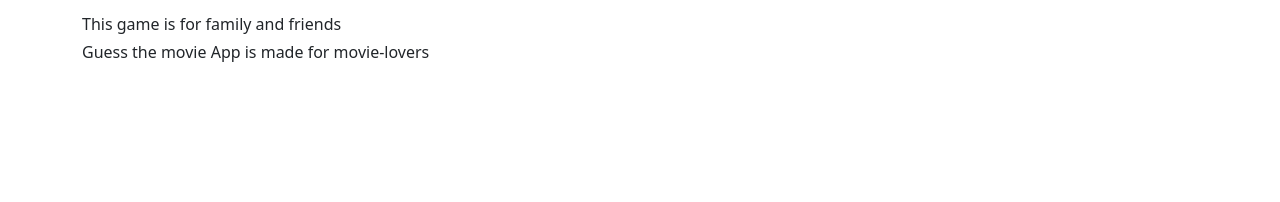
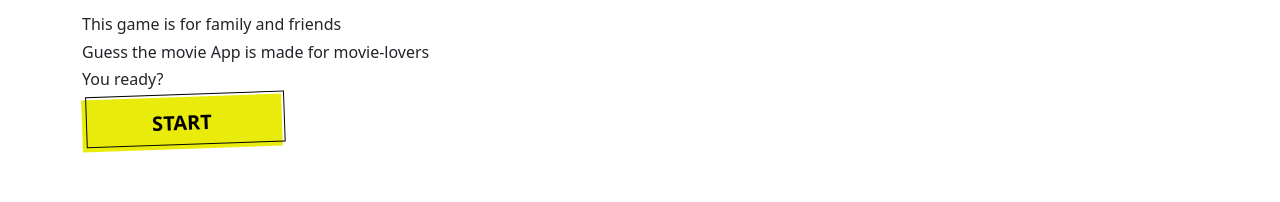
Before and after one commit to MarilynWho/guess-the-movie-app, a React (Create React App) app: page /info in a window 1280 px wide. Shown: the part 393-595 px from the top of the page. Built offline with nearby package versions, Linux system fonts and the light colour scheme.

Commit message:
added start and info button functionality

```diff
--- a/src/components/Home.js
+++ b/src/components/Home.js
@@ -15,7 +15,7 @@ const Home = () => {
             START
           </button>
           <div className="btn-two">
-            <button className="info">INFO</button>
+            <button className="info" onClick={() => navigate("/info")}>INFO</button>
           </div>
         </div>
         <div className="hand-img">
--- a/src/components/Info.js
+++ b/src/components/Info.js
@@ -1,6 +1,8 @@
 import React from "react";
+import { useNavigate } from "react-router-dom";
 
 const Info = (props) => {
+  const navigate = useNavigate();
   return (
     <div data-test="component-info">
       <h2 className="info-title">Info</h2>
@@ -15,6 +17,10 @@ const Info = (props) => {
 
       <h6>This game is for family and friends</h6>
       <h6>Guess the movie App is made for movie-lovers</h6>
+      <h6>You ready?</h6>
+      <button className="button" onClick={() => navigate("/game")}>
+            START
+          </button>
     </div>
   );
 };
```
